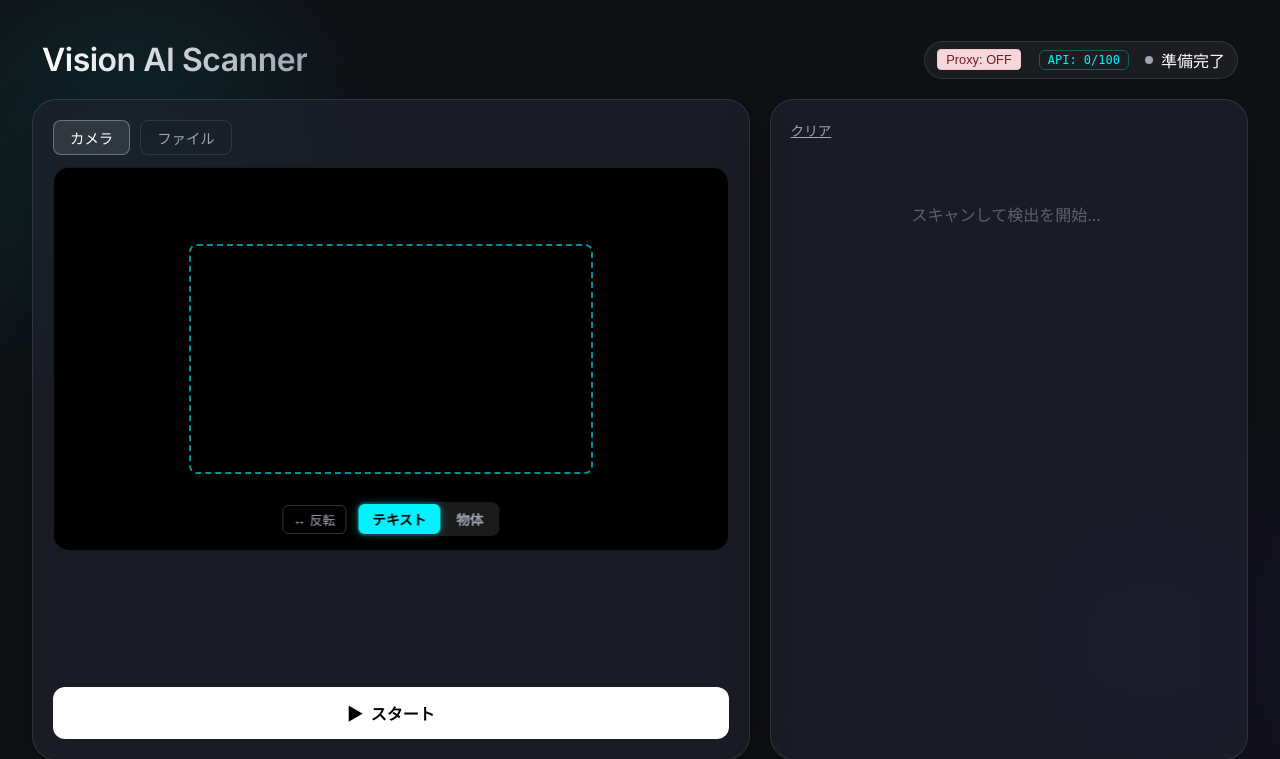
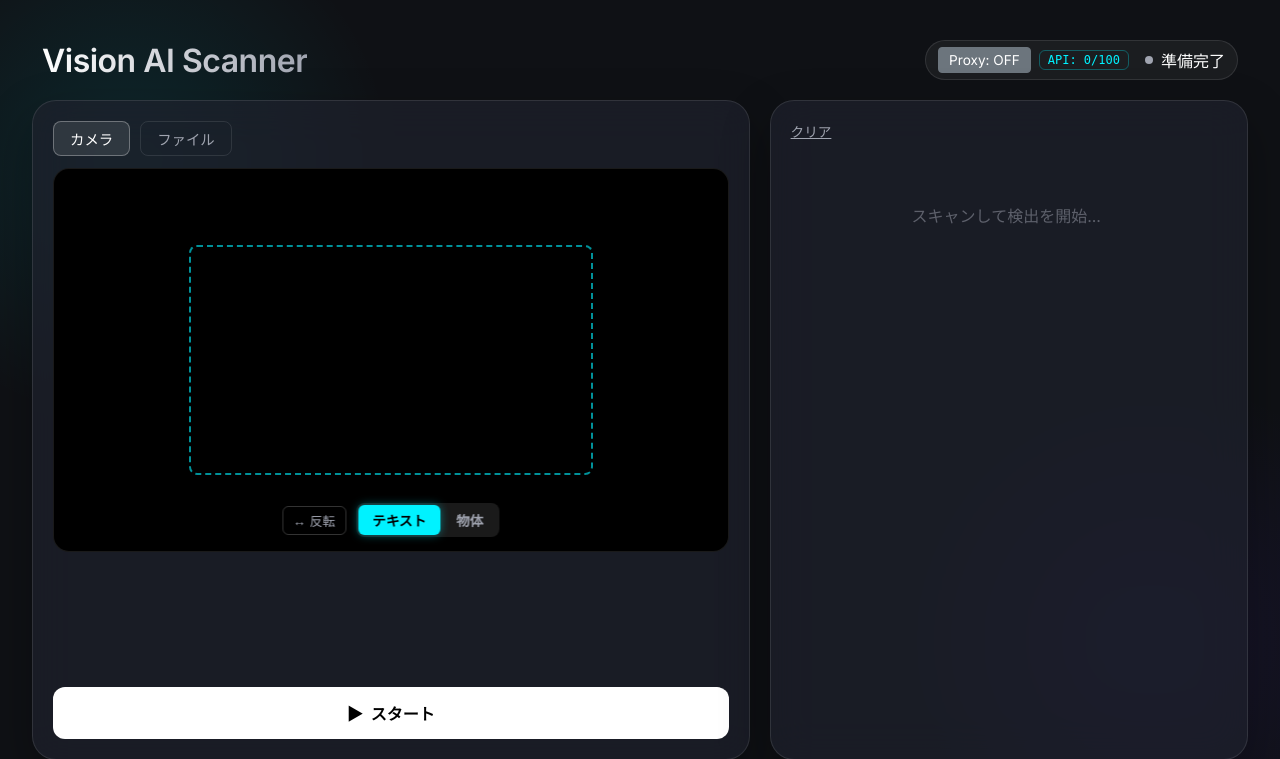
Before and after one commit to Naoki-Kaneda/Vision-Scanner, a Flask app: page / in a window 1280 px wide. Shown: the top 759 px of the page. Run offline with Flask 3, Linux system fonts and the light colour scheme.

Commit message:
style: プロキシ切り替えボタンのCSSを修正（表示崩れ対応）

```diff
--- a/static/style.css
+++ b/static/style.css
@@ -493,4 +493,33 @@ video {
         padding: 12px;
         font-size: 0.9rem;
     }
-}/* Proxy Button Style */ .proxy-badge { background: #eee; border: 1px solid #ccc; border-radius: 4px; padding: 2px 8px; font-size: 0.8rem; cursor: pointer; margin-right: 10px; } .proxy-badge.active { background: #d4edda; color: #155724; border-color: #c3e6cb; } .proxy-badge.inactive { background: #f8d7da; color: #721c24; border-color: #f5c6cb; }
+}
+
+/* ─── Proxy Button Style ────────────────────── */
+.proxy-badge {
+    background: #333;
+    color: #fff;
+    border: 1px solid #555;
+    border-radius: 4px;
+    padding: 4px 10px;
+    font-size: 0.85rem;
+    cursor: pointer;
+    font-family: inherit;
+    transition: all 0.2s;
+}
+
+.proxy-badge:hover {
+    opacity: 0.8;
+}
+
+.proxy-badge.active {
+    background: #28a745;
+    color: #fff;
+    border-color: #28a745;
+}
+
+.proxy-badge.inactive {
+    background: #6c757d;
+    color: #fff;
+    border-color: #6c757d;
+}
```
